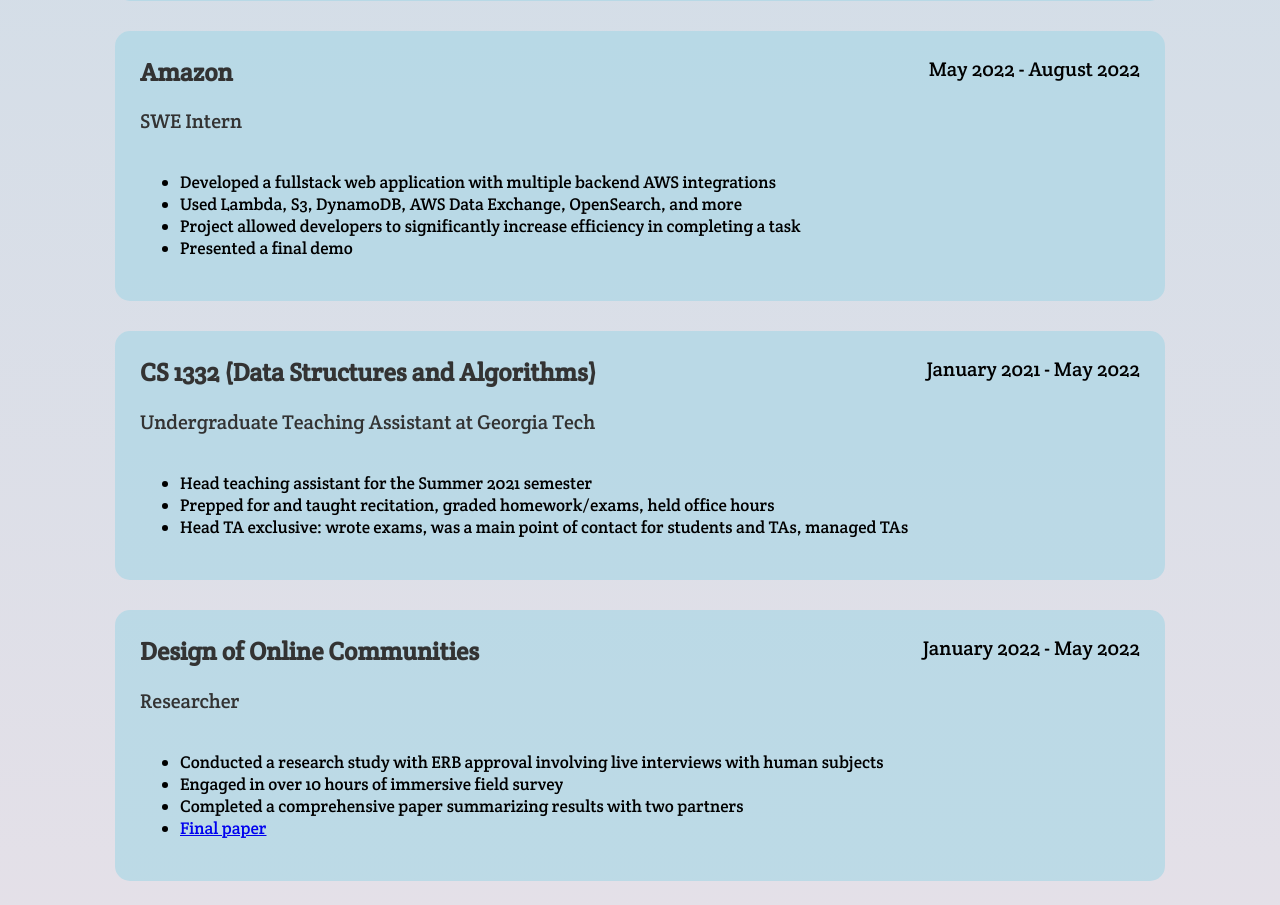
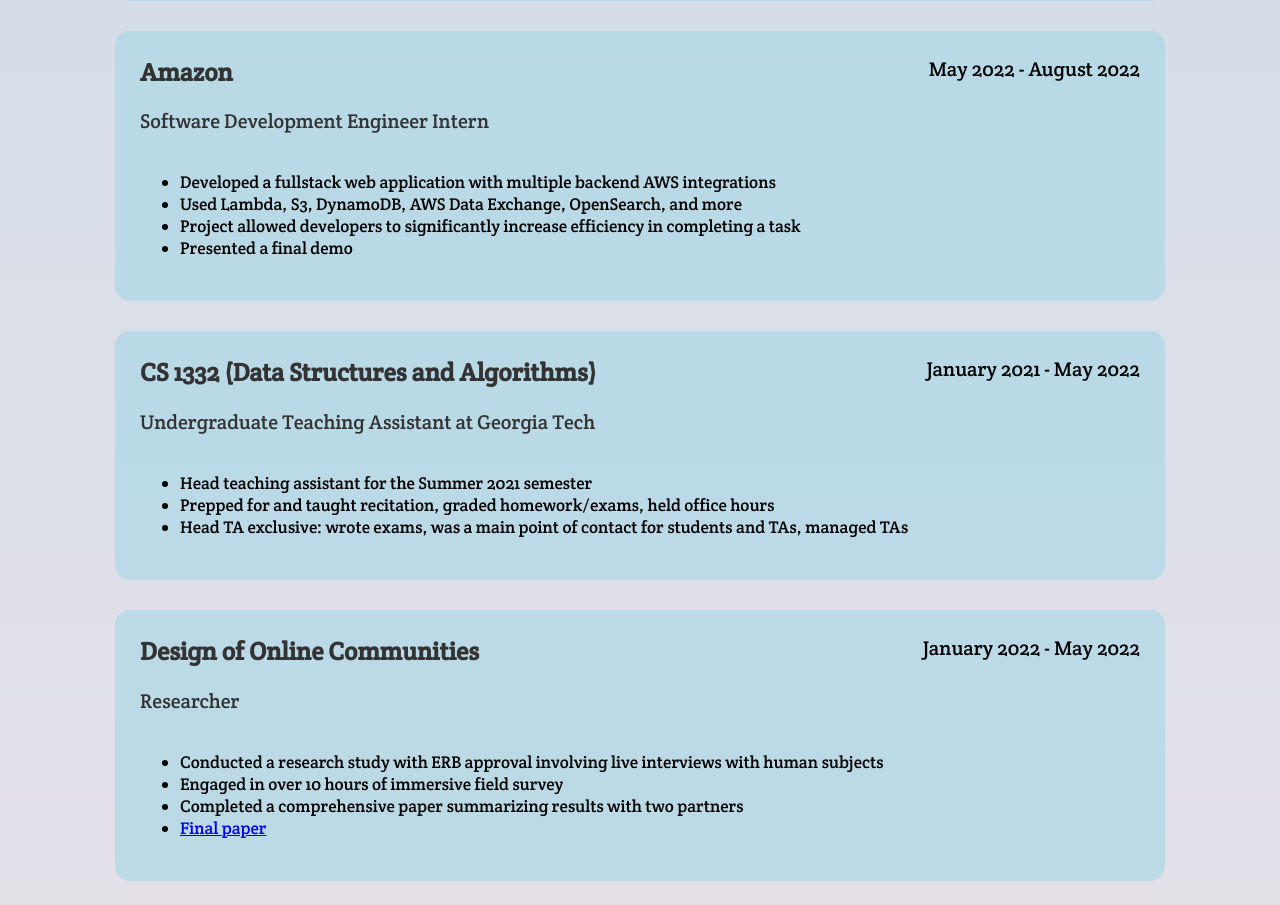
Before and after one commit to sgao88/sgao88.github.io, a plain HTML site: page index.html in a window 1280 px wide. Shown: the part 2274-3179 px from the top of the page. Drawn offline with Linux system fonts and the light colour scheme.

Commit message:
terminology

```diff
--- a/index.html
+++ b/index.html
@@ -128,7 +128,7 @@
             <div class="expbox">
                 <div>
                     <h2 style="font-size: 25px; margin-top: 0px;">Amazon</h2>
-                    <p>SWE Intern</p>
+                    <p>Software Development Engineer Intern</p>
                 </div>
                 <div>
                     May 2022 - August 2022
```
